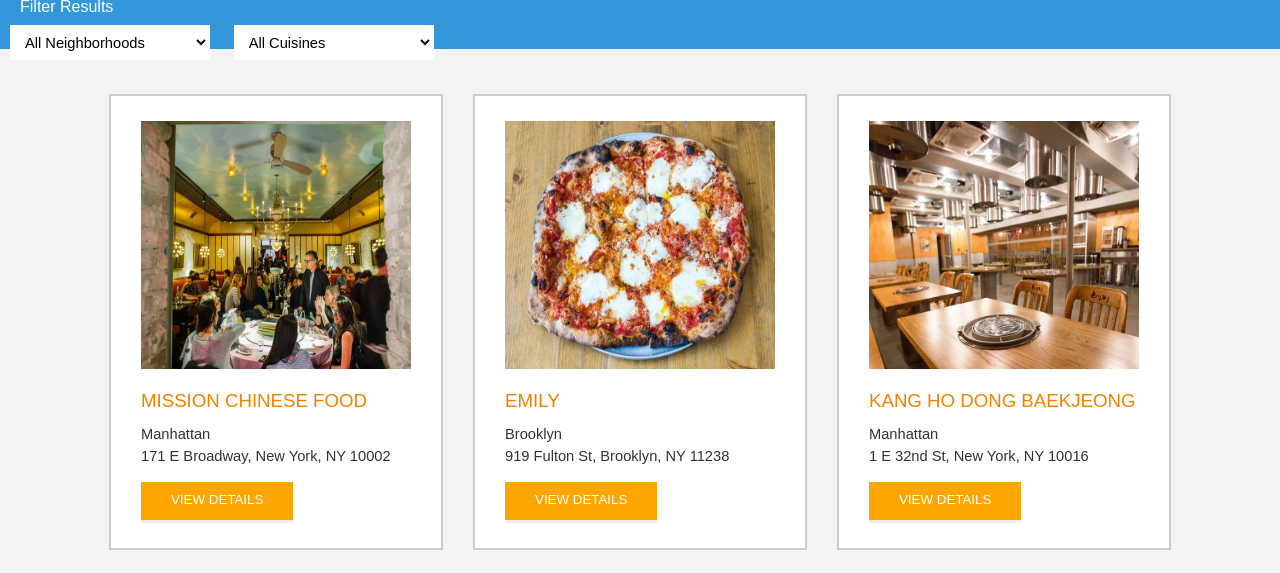
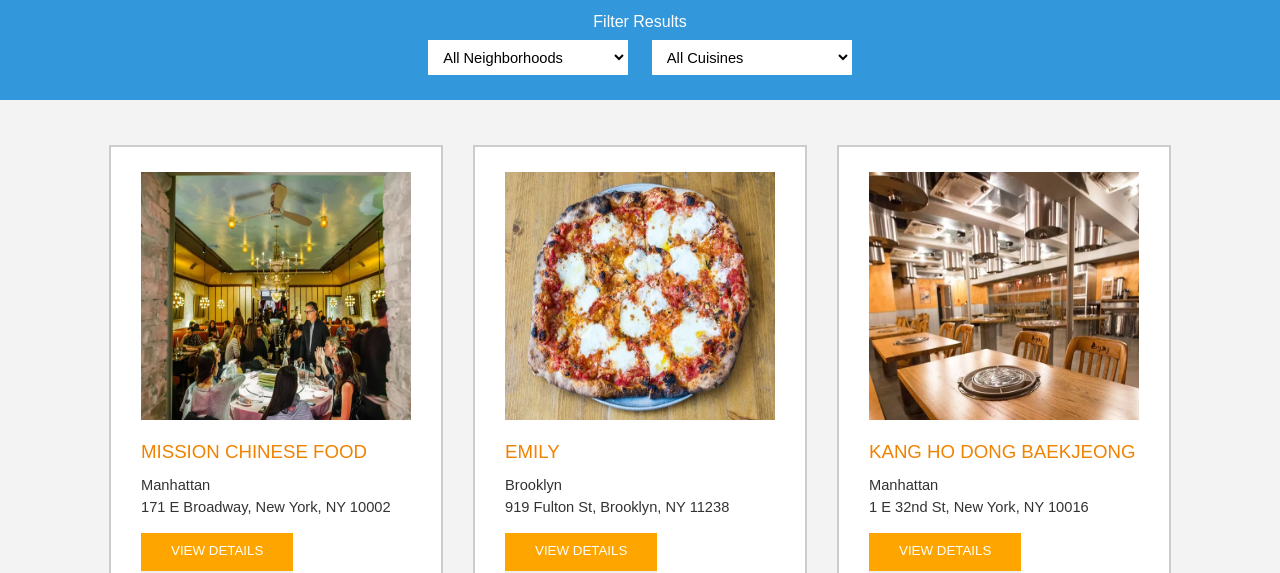
Before and after one commit to jalvaradoas39/restaurant-review-app, a PHP site: page / in a window 1280 px wide. Shown: the part 481-1054 px from the top of the page. Run offline with PHP 8.4, Linux system fonts and the light colour scheme; some libraries are stand-ins or nearby versions.

Commit message:
Update filter results section

```diff
--- a/css/styles.css
+++ b/css/styles.css
@@ -119,7 +119,9 @@
 /* ====================== Restaurant Filtering ====================== */
 .filter-options {
   width: 100%;
-  height: 50px;
+  height: 100%;
+  padding: 15px 0;
+  text-align: center;
   background-color: #3397DB;
   align-items: center;
 }
@@ -129,7 +131,9 @@
   font-weight: normal;
   line-height: 1;
   margin: 0 20px;
+  display: block;
 }
+
 .filter-options select {
   background-color: white;
   border: 1px solid #fff;
@@ -335,9 +339,8 @@
   #restaurants-list li a {
     margin-bottom: 20px;
   }
+}
 
-
-}
 
 
 /* TABLET MEDIA QUERIES */
@@ -375,7 +378,4 @@
   #restaurants-list li a {
     margin-bottom: 20px;
   }
-
-
-
 }
```
